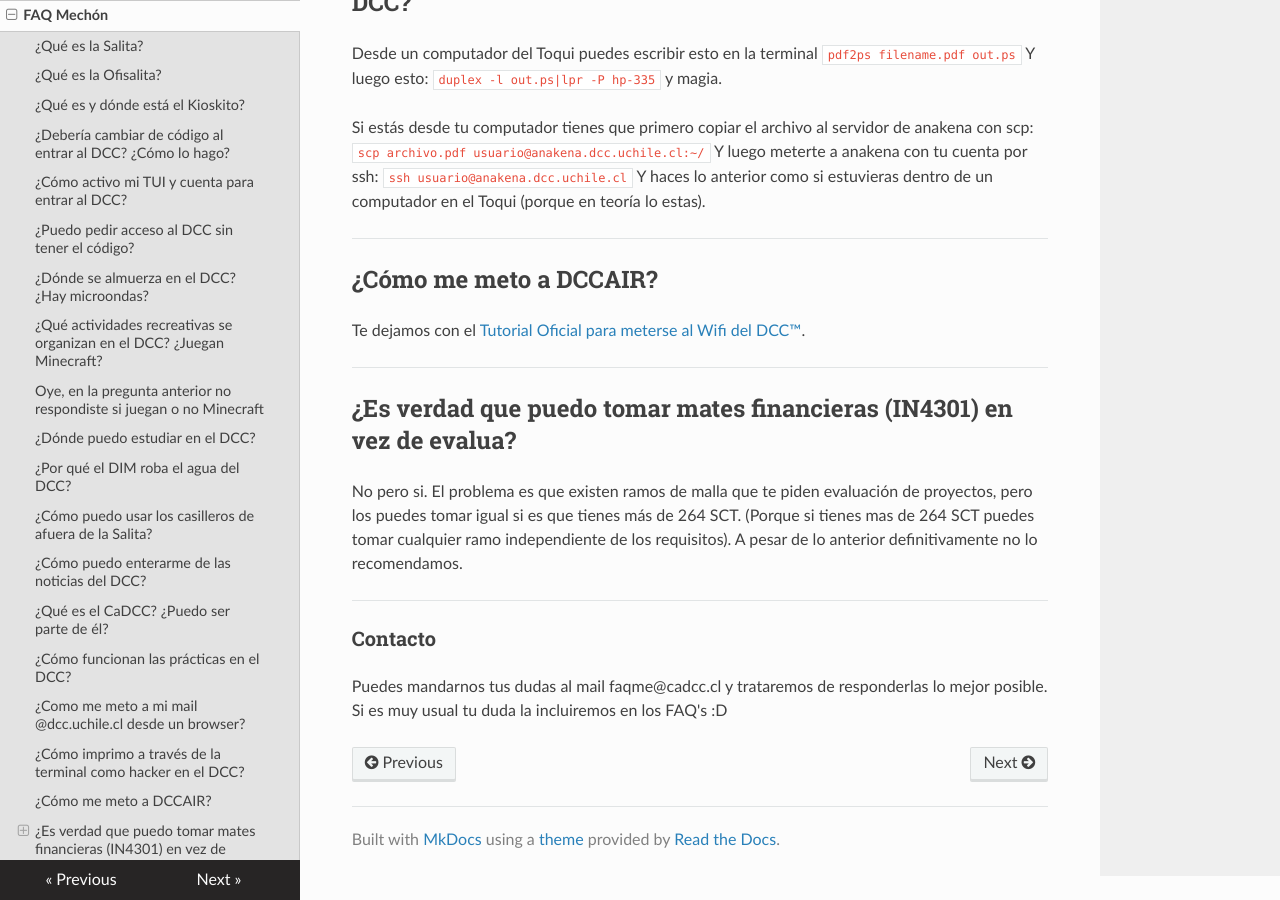
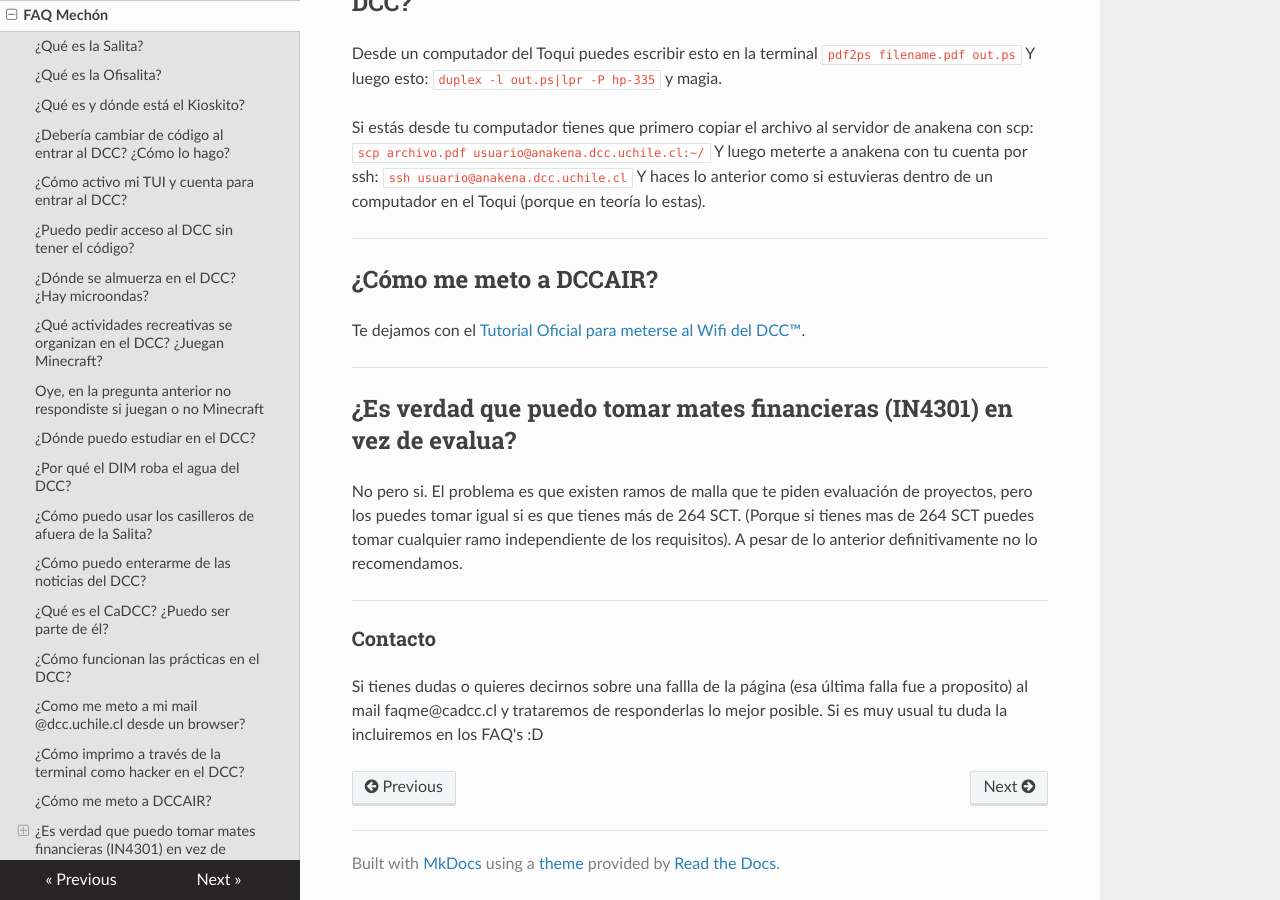
Before and after one commit to cadcc/howto, an MkDocs documentation site: the page built from docs/FAQ Mechón.md, in a window 1280 px wide and 900 px high, scrolled down 5339 px. Built offline with MkDocs 1.6.1, drawn with Linux system fonts in a browser that asks for light colours; nearby versions of some CDN libraries.

Commit message:
Contacto Actualizado

```diff
--- a/docs/FAQ Mechón.md
+++ b/docs/FAQ Mechón.md
@@ -203,4 +203,4 @@ No pero si. El problema es que existen ramos de malla que te piden evaluación d
 
 ### Contacto
 
-Puedes mandarnos tus dudas al mail faqme@cadcc.cl y trataremos de responderlas lo mejor posible. Si es muy usual tu duda la incluiremos en los FAQ's :D
+Si tienes dudas o quieres decirnos sobre una fallla de la página (esa última falla fue a proposito) al mail faqme@cadcc.cl y trataremos de responderlas lo mejor posible. Si es muy usual tu duda la incluiremos en los FAQ's :D
```
